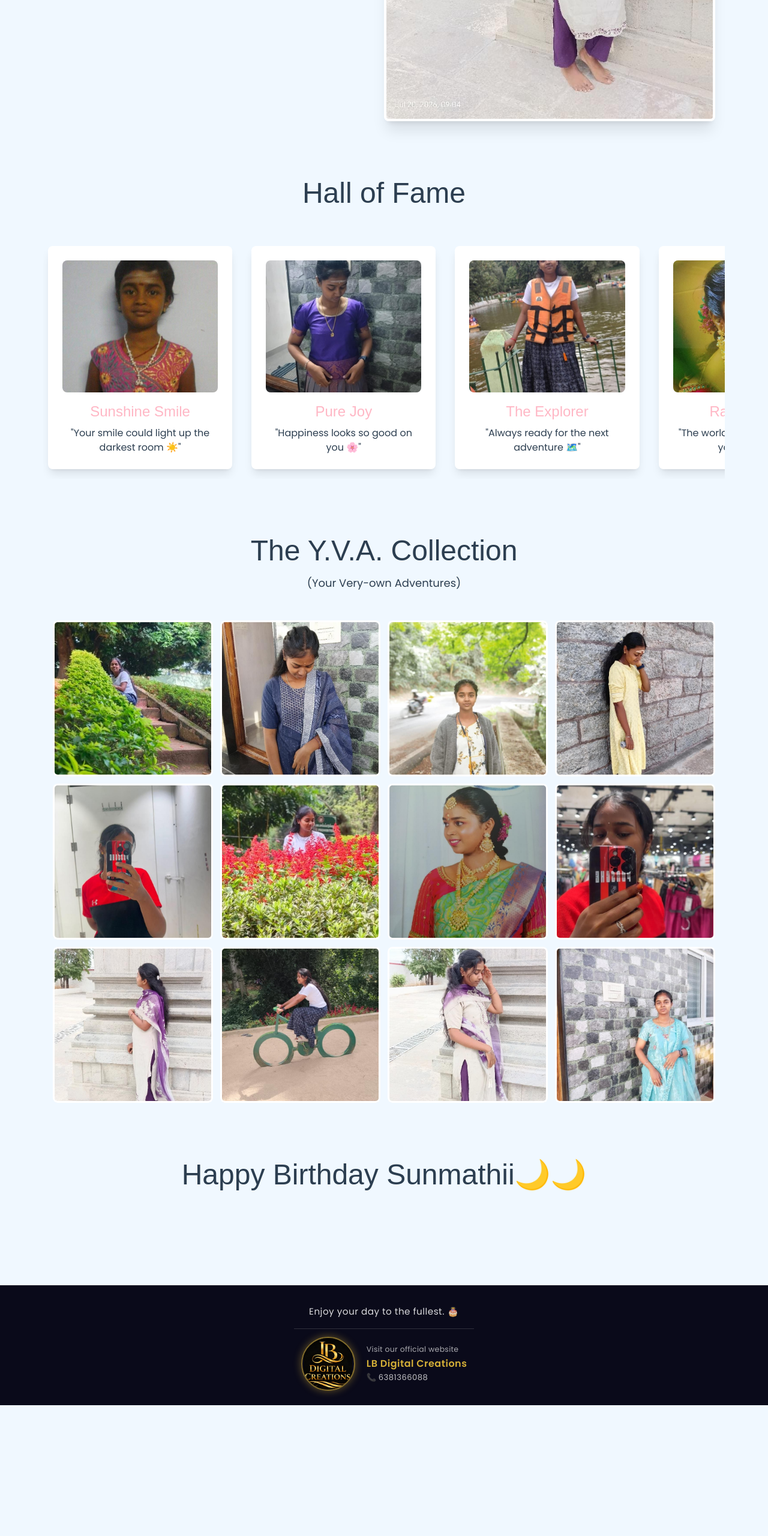
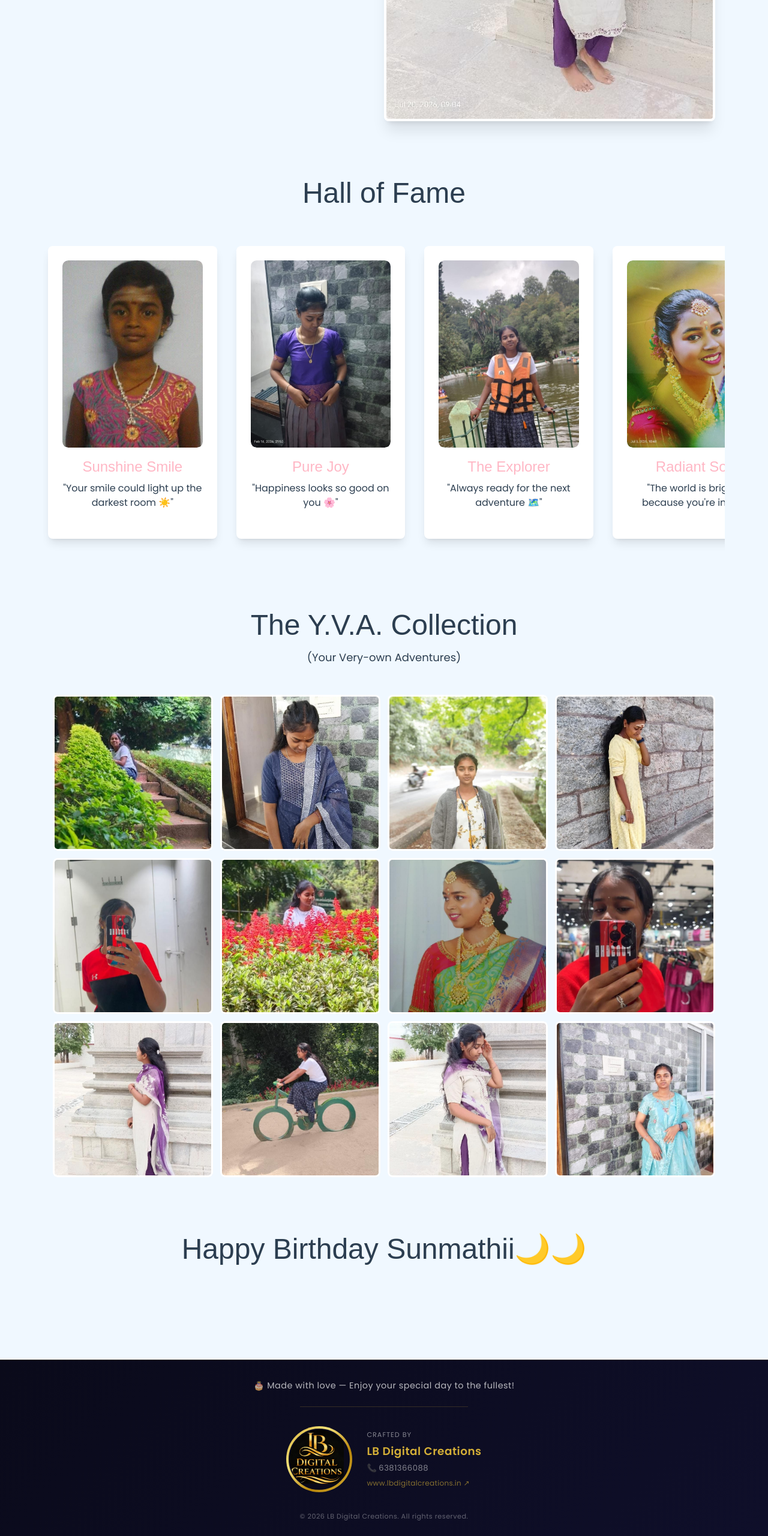
Before and after one commit to lbdigitalcreations/Sunmathi, a plain HTML site: page index.html in a window 1280 px wide. Shown: the part 4512-7072 px from the top of the page at 60% size. Before the commit the page ends 6854 px from the top, so only its background shows below. Drawn offline with nearby package versions, Linux system fonts and the light colour scheme; some packages are replaced by stand-ins of ours; a script that the page names is missing; a web font is replaced by a local one.

Commit message:
Fix footer logo layout, remove glow effect, and enhance Hall of Fame card image cropping

```diff
--- a/index.html
+++ b/index.html
@@ -159,7 +159,9 @@
             <div class="snap-center flex-shrink-0 w-10/12 sm:w-1/2 md:w-1/3 lg:w-1/4" data-aos="fade-up"
               data-aos-delay="100">
               <div class="bg-white p-6 rounded-lg shadow-lg text-center h-full">
-                <img src="5.jpg" alt="Photo 5" class="w-full h-80 object-cover rounded-md mb-4">
+                <div class="hall-card-img-wrap">
+                  <img src="5.jpg" alt="Sunshine Smile">
+                </div>
                 <h3 class="text-2xl font-anime text-sakura">Sunshine Smile</h3>
                 <p class="mt-2">"Your smile could light up the darkest room ☀️"</p>
               </div>
@@ -168,7 +170,9 @@
             <div class="snap-center flex-shrink-0 w-10/12 sm:w-1/2 md:w-1/3 lg:w-1/4" data-aos="fade-up"
               data-aos-delay="200">
               <div class="bg-white p-6 rounded-lg shadow-lg text-center h-full">
-                <img src="6.jpg" alt="Photo 6" class="w-full h-80 object-cover rounded-md mb-4">
+                <div class="hall-card-img-wrap">
+                  <img src="6.jpg" alt="Pure Joy">
+                </div>
                 <h3 class="text-2xl font-anime text-sakura">Pure Joy</h3>
                 <p class="mt-2">"Happiness looks so good on you 🌸"</p>
               </div>
@@ -177,7 +181,9 @@
             <div class="snap-center flex-shrink-0 w-10/12 sm:w-1/2 md:w-1/3 lg:w-1/4" data-aos="fade-up"
               data-aos-delay="300">
               <div class="bg-white p-6 rounded-lg shadow-lg text-center h-full">
-                <img src="7.jpg" alt="Photo 7" class="w-full h-80 object-cover rounded-md mb-4">
+                <div class="hall-card-img-wrap">
+                  <img src="7.jpg" alt="The Explorer">
+                </div>
                 <h3 class="text-2xl font-anime text-sakura">The Explorer</h3>
                 <p class="mt-2">"Always ready for the next adventure 🗺️"</p>
               </div>
@@ -186,7 +192,9 @@
             <div class="snap-center flex-shrink-0 w-10/12 sm:w-1/2 md:w-1/3 lg:w-1/4" data-aos="fade-up"
               data-aos-delay="400">
               <div class="bg-white p-6 rounded-lg shadow-lg text-center h-full">
-                <img src="8.jpg" alt="Photo 8" class="w-full h-80 object-cover rounded-md mb-4">
+                <div class="hall-card-img-wrap">
+                  <img src="8.jpg" alt="Radiant Soul">
+                </div>
                 <h3 class="text-2xl font-anime text-sakura">Radiant Soul</h3>
                 <p class="mt-2">"The world is brighter because you're in it 🌙"</p>
               </div>
@@ -195,7 +203,9 @@
             <div class="snap-center flex-shrink-0 w-10/12 sm:w-1/2 md:w-1/3 lg:w-1/4" data-aos="fade-up"
               data-aos-delay="500">
               <div class="bg-white p-6 rounded-lg shadow-lg text-center h-full">
-                <img src="9.jpg" alt="Photo 9" class="w-full h-80 object-cover rounded-md mb-4">
+                <div class="hall-card-img-wrap">
+                  <img src="9.jpg" alt="Kindness Queen">
+                </div>
                 <h3 class="text-2xl font-anime text-sakura">Kindness Queen</h3>
                 <p class="mt-2">"The kindest heart in every room 💖"</p>
               </div>
@@ -204,7 +214,9 @@
             <div class="snap-center flex-shrink-0 w-10/12 sm:w-1/2 md:w-1/3 lg:w-1/4" data-aos="fade-up"
               data-aos-delay="600">
               <div class="bg-white p-6 rounded-lg shadow-lg text-center h-full">
-                <img src="10.jpg" alt="Photo 10" class="w-full h-80 object-cover rounded-md mb-4">
+                <div class="hall-card-img-wrap">
+                  <img src="10.jpg" alt="The Real Gem">
+                </div>
                 <h3 class="text-2xl font-anime text-sakura">The Real Gem</h3>
                 <p class="mt-2">"We didn't need the city of gems — we already found one 💎"</p>
               </div>
@@ -293,41 +305,108 @@
   </main>
 
   <!-- Footer -->
-  <footer class="bg-navy text-white text-center"
-    style="padding: 2rem 1rem 1.5rem; background: #0a0a1a; border-top: 1px solid rgba(255,255,255,0.1);">
-    <p style="margin-bottom: 1rem; font-size: 0.95rem; opacity: 0.85; letter-spacing: 0.5px;">Enjoy your day to the
-      fullest. 🎂</p>
+  <footer style="
+    background: linear-gradient(135deg, #0a0a1a 0%, #0f0f2a 100%);
+    border-top: 1px solid rgba(212,175,55,0.2);
+    padding: 2.5rem 1.5rem 2rem;
+    text-align: center;
+    color: white;
+    font-family: 'Poppins', sans-serif;
+  ">
 
-    <!-- Divider -->
-    <hr style="border: none; border-top: 1px solid rgba(255,255,255,0.15); margin: 0.8rem auto; max-width: 300px;">
+    <p style="font-size: 0.9rem; opacity: 0.7; margin-bottom: 1.5rem; letter-spacing: 0.5px;">
+      🎂 Made with love — Enjoy your special day to the fullest!
+    </p>
 
-    <!-- LB Digital Creations Branding -->
-    <div
-      style="display: flex; flex-direction: row; align-items: center; justify-content: center; gap: 1.2rem; margin-top: 0.8rem; flex-wrap: wrap;">
+    <hr style="border: none; border-top: 1px solid rgba(212,175,55,0.2); max-width: 280px; margin: 0 auto 2rem;">
 
-      <!-- LEFT: Logo -->
+    <!-- Logo LEFT + Content RIGHT -->
+    <div style="
+      display: flex;
+      flex-direction: row;
+      align-items: center;
+      justify-content: center;
+      gap: 1.5rem;
+      flex-wrap: wrap;
+    ">
+
+      <!-- LEFT: Logo circle with gold glow ring -->
       <a href="https://www.lbdigitalcreations.in" target="_blank" rel="noopener noreferrer"
-        title="Visit LB Digital Creations" style="flex-shrink: 0;">
-        <img src="img/media__1784742336341.jpg" alt="LB Digital Creations Logo"
-          style="width: 90px; height: 90px; object-fit: contain; border-radius: 50%; border: 2px solid rgba(212, 175, 55, 0.6); box-shadow: 0 0 14px rgba(212,175,55,0.45); display: block;">
+        style="flex-shrink: 0; display: inline-block; transition: transform 0.3s ease;"
+        onmouseover="this.style.transform='scale(1.08)'"
+        onmouseout="this.style.transform='scale(1)'">
+
+        <!-- Gold ring -->
+        <div style="
+          width: 110px;
+          height: 110px;
+          border-radius: 50%;
+          padding: 4px;
+          background: linear-gradient(135deg, #d4af37, #f5e27a, #b8860b, #d4af37);
+          box-sizing: border-box;
+        ">
+          <!-- Inner clip to enforce perfect circle -->
+          <div style="
+            width: 100%;
+            height: 100%;
+            border-radius: 50%;
+            overflow: hidden;
+            border: 2px solid #0a0a1a;
+            box-sizing: border-box;
+            background: #0a0a1a;
+          ">
+            <img
+              src="img/media__1784742336341.jpg"
+              alt="LB Digital Creations Logo"
+              style="
+                width: 100%;
+                height: 100%;
+                object-fit: cover;
+                object-position: center;
+                display: block;
+              "
+            >
+          </div>
+        </div>
+
       </a>
 
-      <!-- RIGHT: Contact Details -->
-      <div style="display: flex; flex-direction: column; align-items: flex-start; gap: 0.25rem; text-align: left;">
-        <p style="margin: 0; font-size: 0.78rem; opacity: 0.65; letter-spacing: 0.3px;">Visit our official website</p>
+      <!-- RIGHT: Brand Name & Contact -->
+      <div style="
+        display: flex;
+        flex-direction: column;
+        align-items: flex-start;
+        gap: 0.3rem;
+        text-align: left;
+      ">
+        <p style="margin: 0; font-size: 0.7rem; opacity: 0.5; letter-spacing: 1px; text-transform: uppercase;">
+          Crafted by
+        </p>
         <a href="https://www.lbdigitalcreations.in" target="_blank" rel="noopener noreferrer"
-          style="color: #d4af37; text-decoration: none; font-weight: 700; font-size: 1rem; letter-spacing: 0.5px; transition: opacity 0.2s; line-height: 1.2;"
-          onmouseover="this.style.opacity='0.75'" onmouseout="this.style.opacity='1'">
+          style="color: #d4af37; text-decoration: none; font-weight: 700; font-size: 1.15rem; letter-spacing: 0.5px; transition: opacity 0.2s;"
+          onmouseover="this.style.opacity='0.75'"
+          onmouseout="this.style.opacity='1'">
           LB Digital Creations
         </a>
-        <p style="margin: 0; font-size: 0.82rem; opacity: 0.75;">
+        <p style="margin: 0; font-size: 0.82rem; opacity: 0.65;">
           📞 <a href="tel:6381366088"
-            style="color: inherit; text-decoration: none; letter-spacing: 0.5px;">6381366088</a>
+            style="color: rgba(255,255,255,0.75); text-decoration: none; letter-spacing: 0.5px;">6381366088</a>
         </p>
+        <a href="https://www.lbdigitalcreations.in" target="_blank" rel="noopener noreferrer"
+          style="font-size: 0.75rem; color: rgba(212,175,55,0.6); text-decoration: none; letter-spacing: 0.3px; margin-top: 0.1rem;">
+          www.lbdigitalcreations.in ↗
+        </a>
       </div>
 
     </div>
+
+    <p style="margin-top: 2rem; font-size: 0.7rem; opacity: 0.35; letter-spacing: 0.5px;">
+      © 2026 LB Digital Creations. All rights reserved.
+    </p>
+
   </footer>
+
+
 
   <!-- These scripts are for the animations and photo gallery -->
   <script src="https://unpkg.com/aos@2.3.1/dist/aos.js"></script>
--- a/style.css
+++ b/style.css
@@ -172,13 +172,16 @@ main.container {
 /* ============================================
    HALL OF FAME CARDS
    ============================================ */
+/* ============================================
+   HALL OF FAME SCROLLER
+   ============================================ */
 #hall-of-fame-scroller {
     display: flex;
     overflow-x: auto;
     scroll-snap-type: x mandatory;
     -webkit-overflow-scrolling: touch;
-    padding: 1rem 0.5rem;
-    gap: 1rem;
+    padding: 1rem 0.5rem 1.5rem;
+    gap: 1.25rem;
     scrollbar-width: none;
     -ms-overflow-style: none;
 }
@@ -187,17 +190,37 @@ main.container {
     display: none;
 }
 
+/* Mobile: one card nearly full-width */
 #hall-of-fame-scroller .snap-center {
     scroll-snap-align: center;
     flex-shrink: 0;
-    width: 82vw;
+    width: 85vw;
+    max-width: 340px;
 }
 
-#hall-of-fame-scroller img {
+/* Image container with fixed aspect ratio */
+.hall-card-img-wrap {
     width: 100%;
-    height: 220px;
+    aspect-ratio: 3 / 4;       /* portrait ratio — best for face photos */
+    overflow: hidden;
+    border-radius: 0.6rem;
+    margin-bottom: 1rem;
+    background: #f0f0f0;
+}
+
+.hall-card-img-wrap img {
+    width: 100%;
+    height: 100%;
     object-fit: cover;
-    border-radius: 0.5rem;
+    object-position: center 15%;  /* show faces — 15% from top */
+    border-radius: 0.6rem;
+    transition: transform 0.35s ease, object-position 0.35s ease;
+    display: block;
+}
+
+.hall-card-img-wrap:hover img {
+    transform: scale(1.04);
+    object-position: center 20%;
 }
 
 /* ============================================
@@ -235,7 +258,8 @@ footer img {
     }
 
     #hall-of-fame-scroller .snap-center {
-        width: 45vw;
+        width: 44vw;   /* ~2 cards visible on tablet */
+        max-width: 280px;
     }
 
     main.container {
@@ -256,7 +280,8 @@ footer img {
     }
 
     #hall-of-fame-scroller .snap-center {
-        width: 30vw;
+        width: 28vw;   /* ~3 cards visible on laptop */
+        max-width: 320px;
     }
 
     .story-arc-item img {
@@ -284,7 +309,8 @@ footer img {
    ============================================ */
 @media (min-width: 1024px) {
     #hall-of-fame-scroller .snap-center {
-        width: 24vw;
+        width: 22vw;   /* ~4 cards visible on large screens */
+        max-width: 300px;
     }
 
     #lightgallery a {
```
Also changed, not shown: logo.jpg (added).
